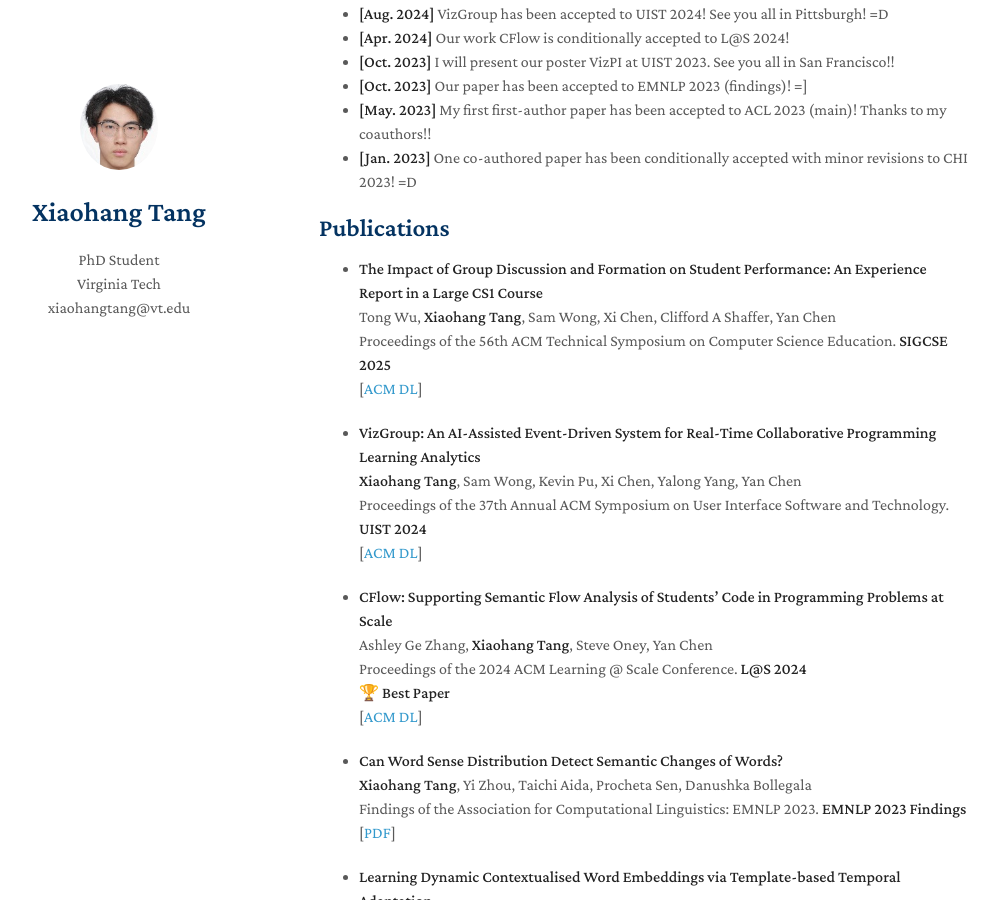
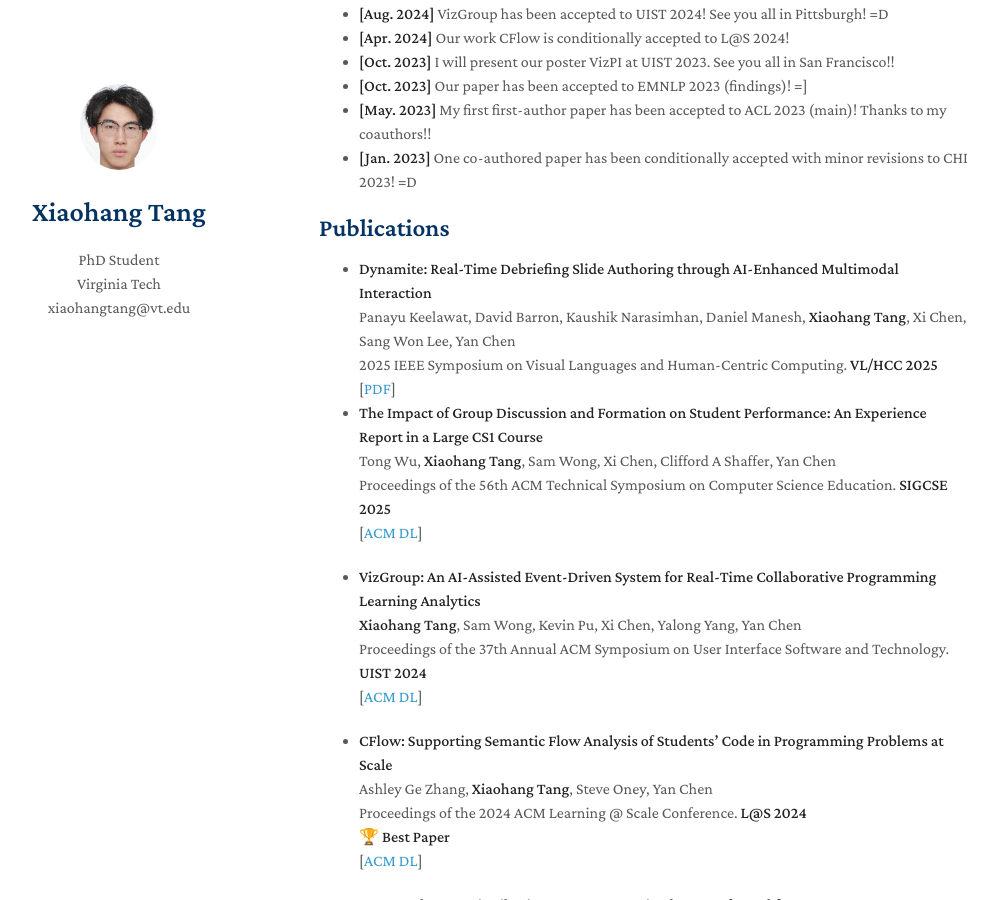
Before and after one commit to xiaohang-tang/xiaohang-tang.github.io, a Jekyll site: the page built from index.md, in a window 1280 px wide and 900 px high, scrolled down 628 px. Shown: the whole window, without its empty margins (151-1149 px from the left). Built offline with Jekyll 4.4.1, drawn with Linux system fonts in a browser that asks for light colours; nearby versions of some CDN libraries; a style sheet for code colours, icons or effects is not loaded; our own code applies the rules of GitHub Pages for plain Markdown files.

Commit message:
Add new publication entry for Dynamite paper
Added a new publication entry for 'Dynamite: Real-Time Debriefing Slide Authoring through AI-Enhanced Multimodal Interaction'.

```diff
--- a/index.md
+++ b/index.md
@@ -28,6 +28,13 @@ I was a research intern at the [University of Notre Dame](https://www.nd.edu/) i
 - **[Jan. 2023]** One co-authored paper has been conditionally accepted with minor revisions to CHI 2023! =D
 
 ## Publications
+- **Dynamite: Real-Time Debriefing Slide Authoring through AI-Enhanced Multimodal Interaction**
+  <br>
+  Panayu Keelawat, David Barron, Kaushik Narasimhan, Daniel Manesh, **Xiaohang Tang**, Xi Chen, Sang Won Lee, Yan Chen
+  <br>
+  2025 IEEE Symposium on Visual Languages and Human-Centric Computing. **VL/HCC 2025**
+  <br>
+  [[PDF](https://arxiv.org/pdf/2507.20137)]
 - **The Impact of Group Discussion and Formation on Student Performance: An Experience Report in a Large CS1 Course**
   <br>
   Tong Wu, **Xiaohang Tang**, Sam Wong, Xi Chen, Clifford A Shaffer, Yan Chen
```
